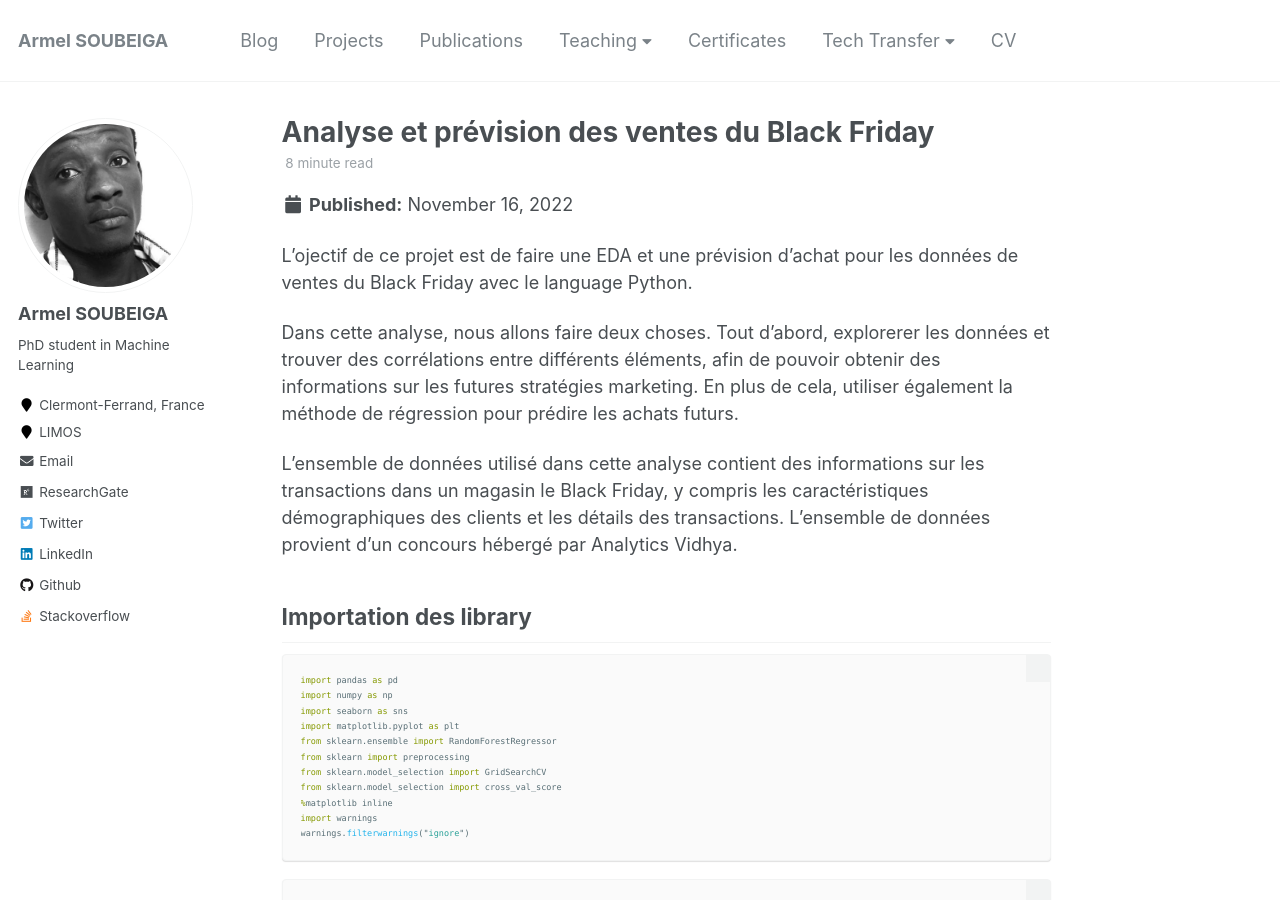
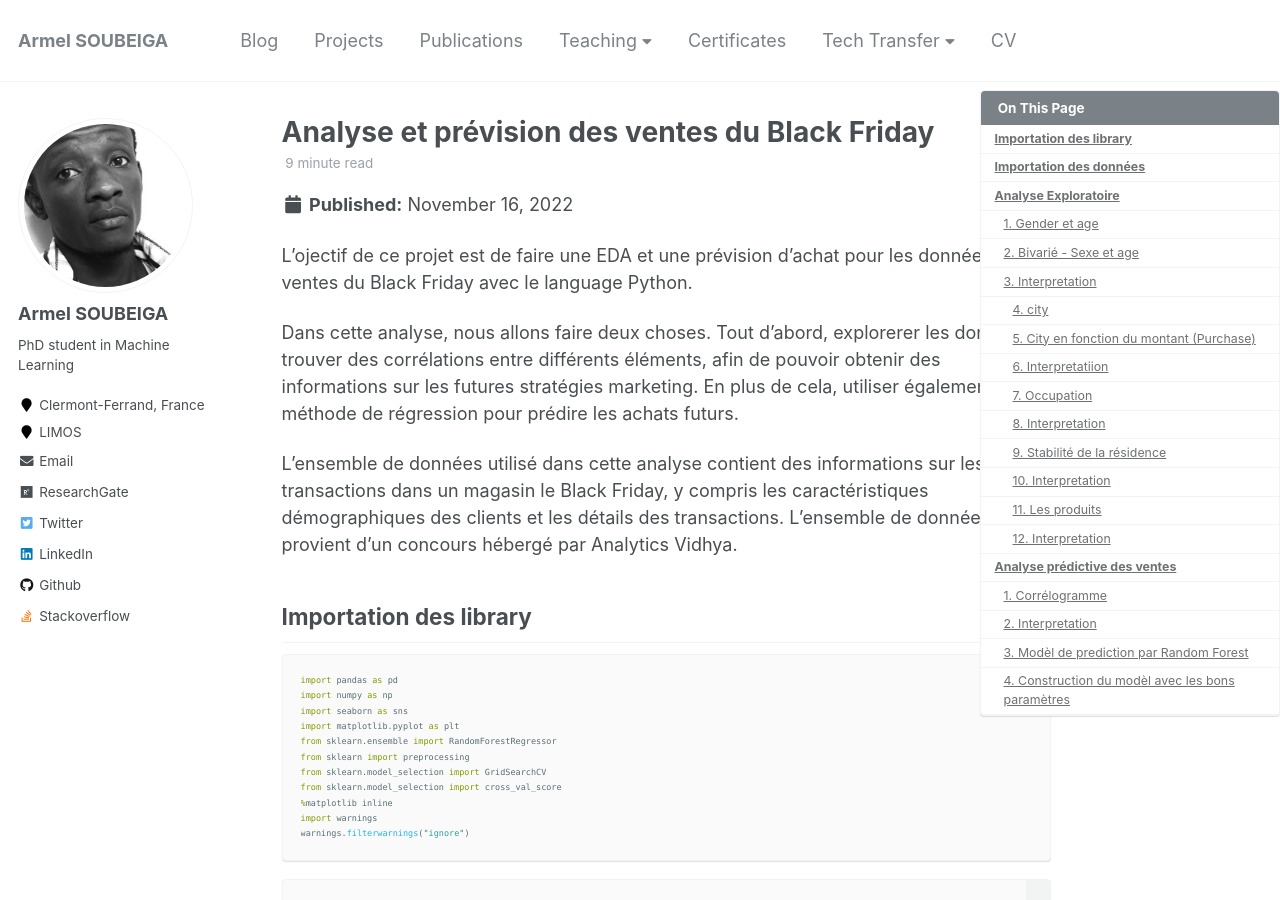
Before and after one commit to armelsoubeiga/armelsoubeiga.github.io, a Jekyll site: the page built from _posts/2022-11-16-Analyse et prévision des ventes.md, in a window 1280 px wide and 900 px high. Built offline with Jekyll 4.4.1, drawn with Linux system fonts in a browser that asks for light colours.

Commit message:
Update 2022-11-16-Analyse et prévision des ventes.md

```diff
--- a/_posts/2022-11-16-Analyse et prévision des ventes.md
+++ b/_posts/2022-11-16-Analyse et prévision des ventes.md
@@ -8,7 +8,7 @@ tags:
   - Random Forest
 toc: true
 ---
-
+{% include toc %}
 L'ojectif de ce projet est de faire une EDA et une prévision d'achat pour les données de ventes du Black Friday avec le language Python.
 
 Dans cette analyse, nous allons faire deux choses. Tout d'abord, explorerer les données et trouver des corrélations entre différents éléments, afin de pouvoir obtenir des informations sur les futures stratégies marketing. En plus de cela, utiliser également la méthode de régression pour prédire les achats futurs.
```
